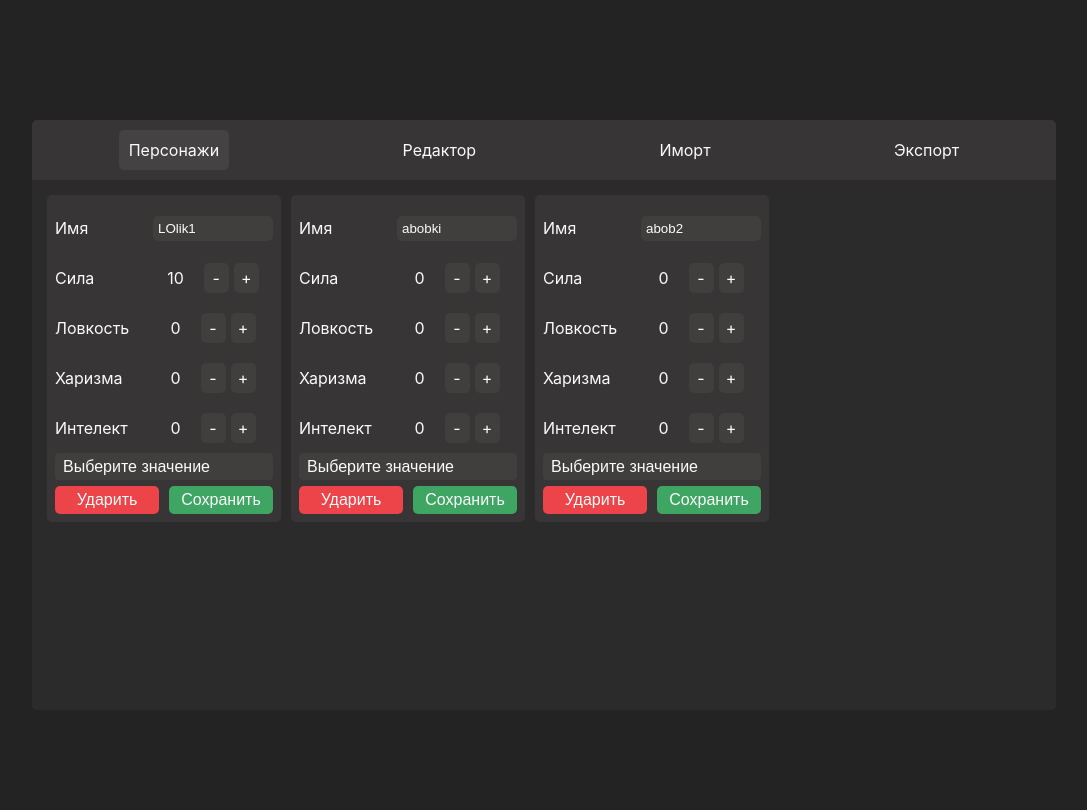
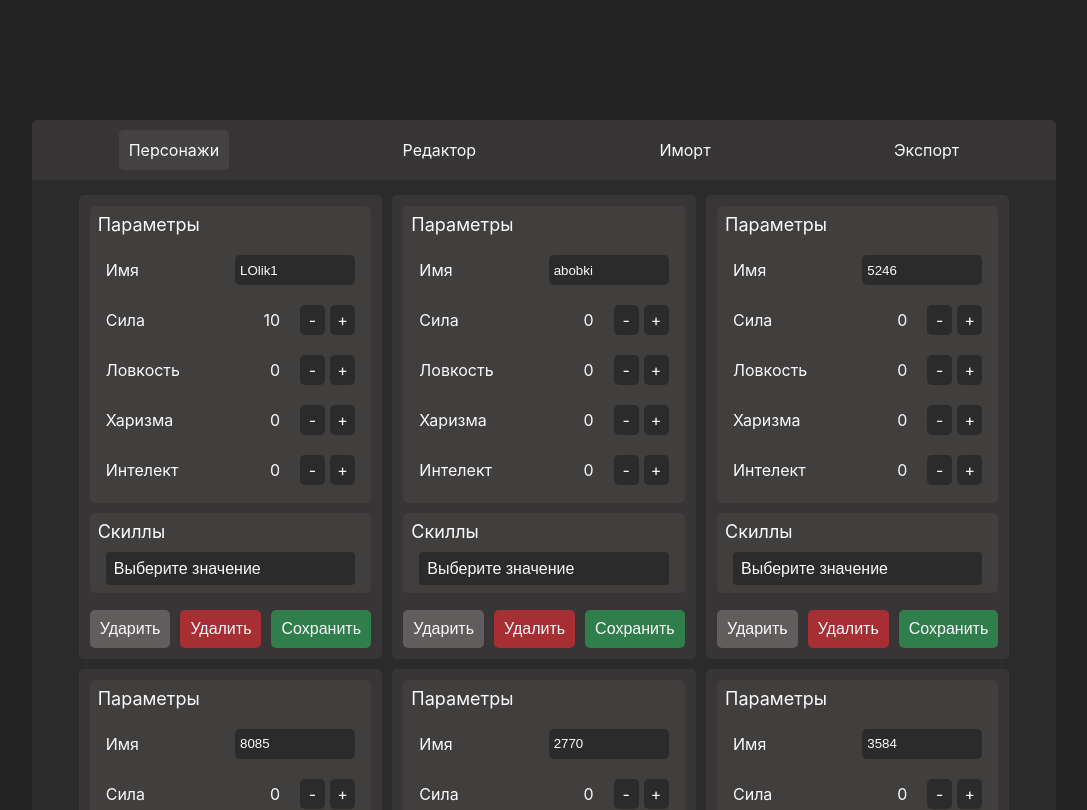
Before and after one commit to lol1kn1ght/CharactersEditor, a React (Create React App) app: page /editor in a window 1280 px wide. Shown: the top 810 px of the page, without its empty margins (96-1183 px from the left). Built offline with nearby package versions, Linux system fonts and the light colour scheme.

Commit message:
fix: мелкие правки

```diff
--- a/src/App.tsx
+++ b/src/App.tsx
@@ -15,7 +15,36 @@ export const App = () => {
         power: 10,
       }),
       new Character('abobki'),
-      new Character('abob2').selfDamage().selfDamage(),
+      new Character(`${Math.floor(Math.random() * 10000)}`),
+      new Character(`${Math.floor(Math.random() * 10000)}`),
+      new Character(`${Math.floor(Math.random() * 10000)}`),
+      new Character(`${Math.floor(Math.random() * 10000)}`),
+      new Character(`${Math.floor(Math.random() * 10000)}`),
+      new Character(`${Math.floor(Math.random() * 10000)}`),
+      new Character(`${Math.floor(Math.random() * 10000)}`),
+      new Character(`${Math.floor(Math.random() * 10000)}`),
+      new Character(`${Math.floor(Math.random() * 10000)}`),
+      new Character(`${Math.floor(Math.random() * 10000)}`),
+      new Character(`${Math.floor(Math.random() * 10000)}`),
+      new Character(`${Math.floor(Math.random() * 10000)}`),
+      new Character(`${Math.floor(Math.random() * 10000)}`),
+      new Character(`${Math.floor(Math.random() * 10000)}`),
+      new Character(`${Math.floor(Math.random() * 10000)}`),
+      new Character(`${Math.floor(Math.random() * 10000)}`),
+      new Character(`${Math.floor(Math.random() * 10000)}`),
+      new Character(`${Math.floor(Math.random() * 10000)}`),
+      new Character(`${Math.floor(Math.random() * 10000)}`),
+      new Character(`${Math.floor(Math.random() * 10000)}`),
+      new Character(`${Math.floor(Math.random() * 10000)}`),
+      new Character(`${Math.floor(Math.random() * 10000)}`),
+      new Character(`${Math.floor(Math.random() * 10000)}`),
+      new Character(`${Math.floor(Math.random() * 10000)}`),
+      new Character(`${Math.floor(Math.random() * 10000)}`),
+      new Character(`${Math.floor(Math.random() * 10000)}`),
+      new Character(`${Math.floor(Math.random() * 10000)}`),
+      new Character(`${Math.floor(Math.random() * 10000)}`),
+      new Character(`${Math.floor(Math.random() * 10000)}`),
+      new Character(`${Math.floor(Math.random() * 10000)}`),
     ])
   }, [])
 
--- a/src/components/CharacterCard/CharacterCard.scss
+++ b/src/components/CharacterCard/CharacterCard.scss
@@ -4,7 +4,7 @@
   padding: 15px;
   height: max-content;
   min-height: 300px;
-
+  transition: all 0.3s;
   border-radius: 5px;
   background: #373535;
   gap: 15px;
@@ -12,6 +12,9 @@
   flex-direction: column;
   justify-content: space-around;
 
+  &:hover {
+    transform: scale(101%);
+  }
   .character-name {
     width: 100%;
     text-align: center;
--- a/src/components/SelectMenu/SelectMenu.scss
+++ b/src/components/SelectMenu/SelectMenu.scss
@@ -6,8 +6,8 @@
   -webkit-appearance: none;
   width: 100%;
   font-size: 1rem;
-  padding: 0.3em 3em 0.3em 0.5em;
-  background-color: #413e3e;
+  padding: 0.5em 0.5em;
+  background-color: #2c2b2b;
   border: 1px solid #caced1;
   border-radius: 0.25rem;
   color: #fafbfc;
--- a/src/pages/Home/Home.scss
+++ b/src/pages/Home/Home.scss
@@ -1,5 +1,4 @@
 .home-wrapper {
-  width: 80%;
   height: max-content;
   margin: 15vh 0;
 
@@ -12,4 +11,12 @@
     border-bottom-right-radius: 5px;
     border-bottom-left-radius: 5px;
   }
+
+  @media (min-width: 30em) {
+    width: 80%;
+  }
+
+  @media (max-width: 30em) {
+    width: 95%;
+  }
 }
--- a/src/pages/Home/Home.tsx
+++ b/src/pages/Home/Home.tsx
@@ -13,9 +13,8 @@ export const Home = () => {
 
       <div className="content">
         <Routes>
-          <Route path="/" element={<Default />} />
+          <Route path="/" element={<ViewCharacters />} />
           <Route path="/editor" element={<Editor />} />
-          <Route path="/characters" element={<ViewCharacters />} />
           <Route path="*" element={<NotFound />} />
         </Routes>
       </div>
--- a/src/pages/Home/views/Editor/Editor.scss
+++ b/src/pages/Home/views/Editor/Editor.scss
@@ -1,6 +1,8 @@
 .editor-view {
   display: flex;
   flex-direction: row;
+  align-items: center;
+  justify-content: center;
   gap: 10px;
   flex-wrap: wrap;
 }
--- a/src/pages/Home/views/Editor/Editor.tsx
+++ b/src/pages/Home/views/Editor/Editor.tsx
@@ -15,15 +15,29 @@ export const Editor = () => {
     )
   }
 
+  const onDelete = async (data: Character) => {
+    const answer = window.confirm(
+      `Вы точно хотите удалить персонажа "${data.name}"?`
+    )
+
+    if (!answer) return
+
+    store.deleteCharacter(data.id)
+    alert(`Вы успешно удалили персонажа "${data.name}"`)
+  }
+
+  const charactersArray = characters.map((character) => (
+    <EditableCard
+      onDelete={onDelete}
+      onSave={onSave}
+      character={character}
+      key={character.id}
+    />
+  ))
+
   return (
     <div className="editor-view">
-      {characters.map((character) => (
-        <EditableCard
-          onSave={onSave}
-          character={character}
-          key={character.id}
-        />
-      ))}
+      {characters[0] ? charactersArray : 'Ваш список персонажей пуст!'}
     </div>
   )
 }
--- a/src/pages/Home/views/Editor/components/EditableCard/EditableCard.scss
+++ b/src/pages/Home/views/Editor/components/EditableCard/EditableCard.scss
@@ -1,8 +1,26 @@
 .editable-card {
   width: max-content;
   background: #373535;
+  padding: 0.7rem;
+  border-radius: 5px;
+  display: flex;
+  flex-direction: column;
+  gap: 10px;
+
+  .edit-block {
     padding: 0.5rem;
+    display: flex;
+    flex-direction: column;
+    gap: 10px;
+    background: #413e3e;
     border-radius: 5px;
+
+    .edit-title {
+      font-size: large;
+    }
+
+    .edit-wrapper {
+      padding: 0 0.5rem;
 
       .field {
         display: flex;
@@ -14,6 +32,8 @@
           text-align: center;
           margin: auto 0;
           width: max-content;
+        }
+      }
     }
   }
 
@@ -28,25 +48,34 @@
       background: none;
       color: #fafbfc;
       border-radius: 5px;
-      padding: 5px;
+      padding: 10px;
       flex: 1 0;
       cursor: pointer;
       font-size: medium;
       transition: all 0.2s;
+      height: 100%;
 
-      &.hit {
-        background: #ec4449;
+      &.red {
+        background: #a72e32;
 
         &:hover {
           background: rgba(236, 68, 73, 0.7);
         }
       }
 
-      &.save {
-        background: #3ea562;
+      &.green {
+        background: #2f7e4b;
 
         &:hover {
           background: rgba(62, 165, 98, 0.7);
+        }
+      }
+
+      &.secondary {
+        background: #615d5d;
+
+        &:hover {
+          background: rgba(65, 62, 62, 0.7);
         }
       }
     }
@@ -58,7 +87,7 @@
   width: 120px;
   display: flex;
   align-items: center;
-  justify-content: center;
+  justify-content: flex-end;
 
   .input-text {
     width: 100%;
@@ -67,9 +96,9 @@
     justify-content: center;
 
     input {
-      height: 25px;
+      height: 30px;
       width: 100%;
-      background: #413e3e;
+      background: #2c2b2b;
       color: #fafbfc;
       border: none;
       border-radius: 5px;
@@ -93,7 +122,7 @@
       .plus,
       .minus {
         padding: 5px;
-        background: #413e3e;
+        background: #2c2b2b;
         border-radius: 5px;
         flex: 1 0;
         margin: 0;
@@ -104,7 +133,7 @@
         cursor: pointer;
 
         &:hover {
-          background: rgba(83, 80, 80, 0.5);
+          background: rgba(44, 43, 43, 0.5);
         }
       }
     }
--- a/src/pages/Home/views/Editor/components/EditableCard/EditableCard.tsx
+++ b/src/pages/Home/views/Editor/components/EditableCard/EditableCard.tsx
@@ -12,9 +12,11 @@ import {
 export const EditableCard = ({
   character,
   onSave,
+  onDelete,
 }: {
   character: Character
   onSave: (data: Character) => any
+  onDelete: (data: Character) => any
 }) => {
   const [data, setData] = useState<Character>(new Character(character.toJSON()))
 
@@ -98,6 +100,9 @@ export const EditableCard = ({
 
   return (
     <div className="editable-card">
+      <div className="parameters edit-block">
+        <div className="edit-title">Параметры</div>
+        <div className="edit-wrapper">
           <div className="field">
             <div className="field-name">Имя</div>
             <div className="field-value">
@@ -108,7 +113,6 @@ export const EditableCard = ({
               />
             </div>
           </div>
-
           {fields.map((field) => (
             <div className="field" key={field.name}>
               <div className="field-name">{field.name}</div>
@@ -121,8 +125,12 @@ export const EditableCard = ({
               </div>
             </div>
           ))}
+        </div>
+      </div>
 
-      <div className="skills">
+      <div className="skills edit-block">
+        <div className="edit-title">Скиллы</div>
+        <div className="edit-wrapper">
           <SelectMenu
             onChange={(value: string) => {
               upgradeSkill(value as SkillName)
@@ -140,12 +148,16 @@ export const EditableCard = ({
             ))}
           </SelectMenu>
         </div>
+      </div>
 
       <div className="actions">
-        <button className="hit" onClick={damage}>
+        <button className="secondary" onClick={damage}>
           Ударить
         </button>
-        <button className="save" onClick={() => onSave(data)}>
+        <button className="red" onClick={() => onDelete(data)}>
+          Удалить
+        </button>
+        <button className="green" onClick={() => onSave(data)}>
           Сохранить
         </button>
       </div>
--- a/src/styles/index.scss
+++ b/src/styles/index.scss
@@ -1,3 +1,8 @@
+html {
+  width: 100%;
+  min-width: 100%;
+}
+
 body {
   margin: 0;
   font-family: -apple-system, BlinkMacSystemFont, 'Segoe UI', 'Roboto', 'Oxygen',
@@ -6,6 +11,7 @@ body {
   -webkit-font-smoothing: antialiased;
   -moz-osx-font-smoothing: grayscale;
   background: #232323;
+  width: 100%;
   color: #fafbfc;
 }
 
```
Lines whose indentation alone changed are shown as unchanged.
